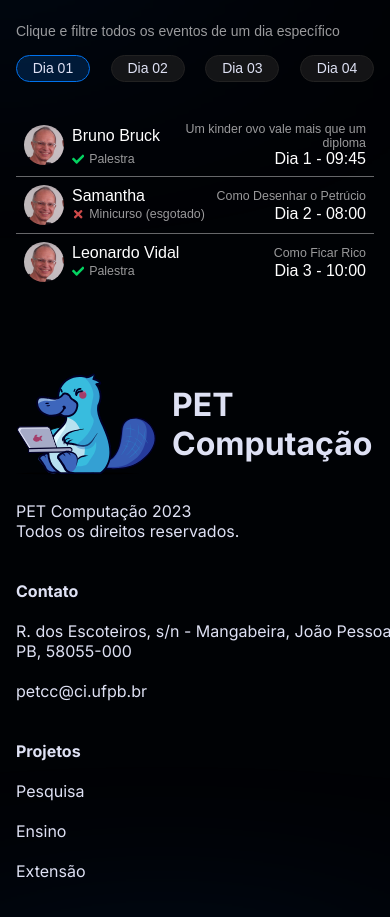
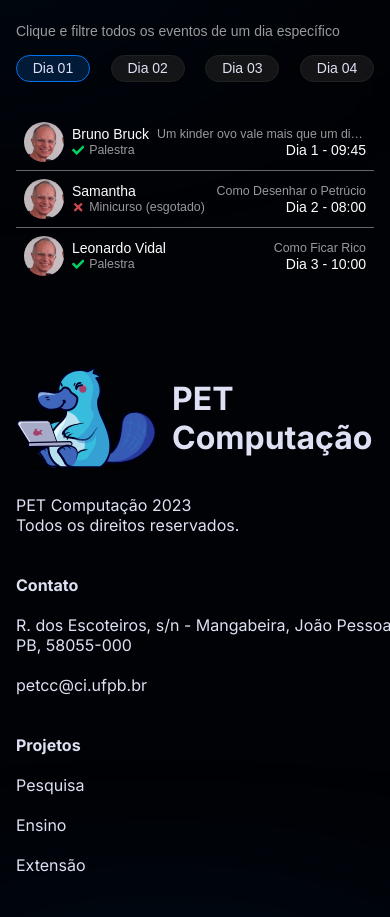
Before and after one commit to petccufpb/pet-site, a Next.js app in the folder frontend/: page /sdc in a window 390 px wide. Shown: the part 1820-2737 px from the top of the page. Built offline with nearby package versions, Linux system fonts and the light colour scheme; a web font is replaced by a local one.

Commit message:
Overflow Ellipsis na Programação Mobile

```diff
--- a/frontend/src/app/sdc/components/MobileSchedule/styles.ts
+++ b/frontend/src/app/sdc/components/MobileSchedule/styles.ts
@@ -61,6 +61,7 @@
   grid-auto-flow: row;
   grid-template-columns: auto 1fr;
   grid-template-rows: auto 1fr;
+  column-gap: 0.5rem;
 
   align-items: center;
   width: 100%;
@@ -69,7 +70,7 @@
   > div:last-child {
     color: white;
     font-weight: 500;
-    font-size: ${({ theme }) => theme.textSizes["text-regular-m"]};
+    font-size: ${({ theme }) => theme.textSizes["text-regular-s"]};
   }
 
   > div:nth-child(even) {
@@ -84,6 +85,10 @@
   > span {
     color: rgba(255, 255, 255, 0.6);
     font-size: ${({ theme }) => theme.textSizes["text-regular-xs"]};
+
+    white-space: nowrap;
+    overflow: hidden;
+    text-overflow: ellipsis;
   }
 
   > span {
```
